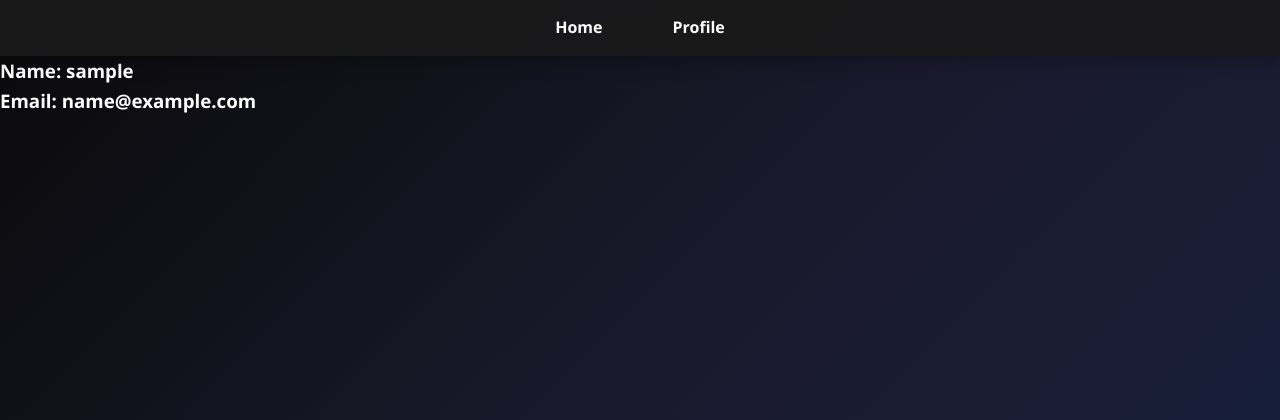
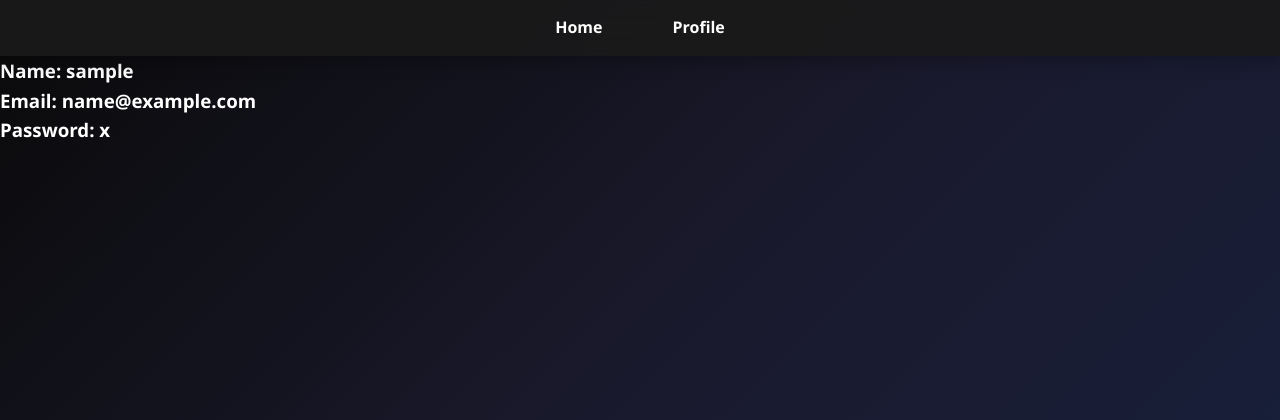
Before and after one commit to pablaofficeal/Flask_Project, a Flask app: page /profile in a window 1280 px wide. Shown: the top 420 px of the page. Run offline with Flask 3, Linux system fonts and the light colour scheme; tables that the repository leaves empty hold one stand-in row (values such as "Sample post").

Commit message:
Добавлено отображение пароля пользователя на странице профиля

```diff
--- a/frontend/templates/profile.html
+++ b/frontend/templates/profile.html
@@ -25,6 +25,9 @@
         <div class="user-email">
             <h3>Email: {{ user.email }}</h3>
         </div>
+        <div class="user-password">
+            <h3>Password: {{ user.password }}</h3>
+        </div>
     </div>
 </body>
 
```
